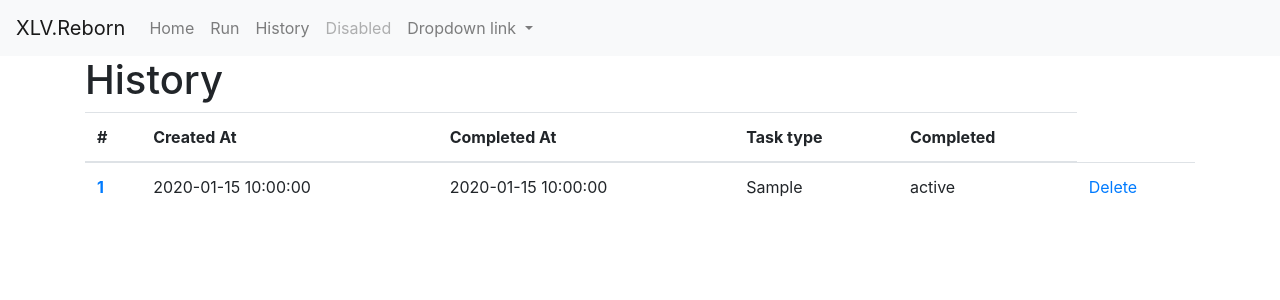
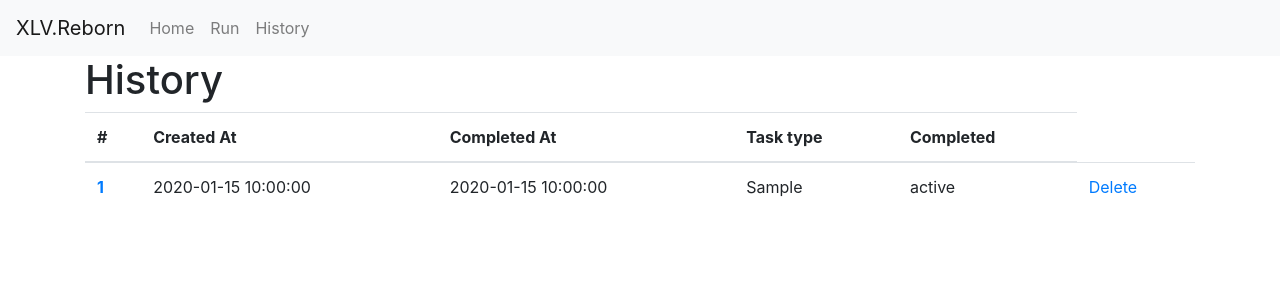
Before and after one commit to bisspector/uav-project, a Flask app: page /history in a window 1280 px wide. Shown: the top 300 px of the page. Run offline with Flask 2, Linux system fonts and the light colour scheme; a database or web service that is not in the repository returns one stand-in record (values such as "Sample title"); parts of the project's set-up code (start-up, migrations or seed data) failed here and were passed over; some libraries are stand-ins or nearby versions.

Commit message:
update front

```diff
--- a/app/routes.py
+++ b/app/routes.py
@@ -252,7 +252,7 @@ def sendInfo():
 
 @app.route('/')
 def index():
-    return render_template('index.html', title='Home', user={'username': 'Miguel'})
+    return render_template('index.html', title='Home', user={'username': 'TUI'})
 
 
 @app.route('/chooseTaskType')
--- a/app/templates/base.html
+++ b/app/templates/base.html
@@ -29,20 +29,6 @@
         <li class="nav-item">
           <a class="nav-link" href="/history">History</a>
         </li>
-        <li class="nav-item">
-          <a class="nav-link disabled" href="#" tabindex="-1" aria-disabled="true">Disabled</a>
-        </li>
-        <li class="nav-item dropdown">
-          <a class="nav-link dropdown-toggle" href="#" id="navbarDropdownMenuLink" role="button" data-toggle="dropdown"
-            aria-haspopup="true" aria-expanded="false">
-            Dropdown link
-          </a>
-          <div class="dropdown-menu" aria-labelledby="navbarDropdownMenuLink">
-            <a class="dropdown-item" href="#">Action</a>
-            <a class="dropdown-item" href="#">Another action</a>
-            <a class="dropdown-item" href="#">Something else here</a>
-          </div>
-        </li>
       </ul>
     </div>
   </div>
```
